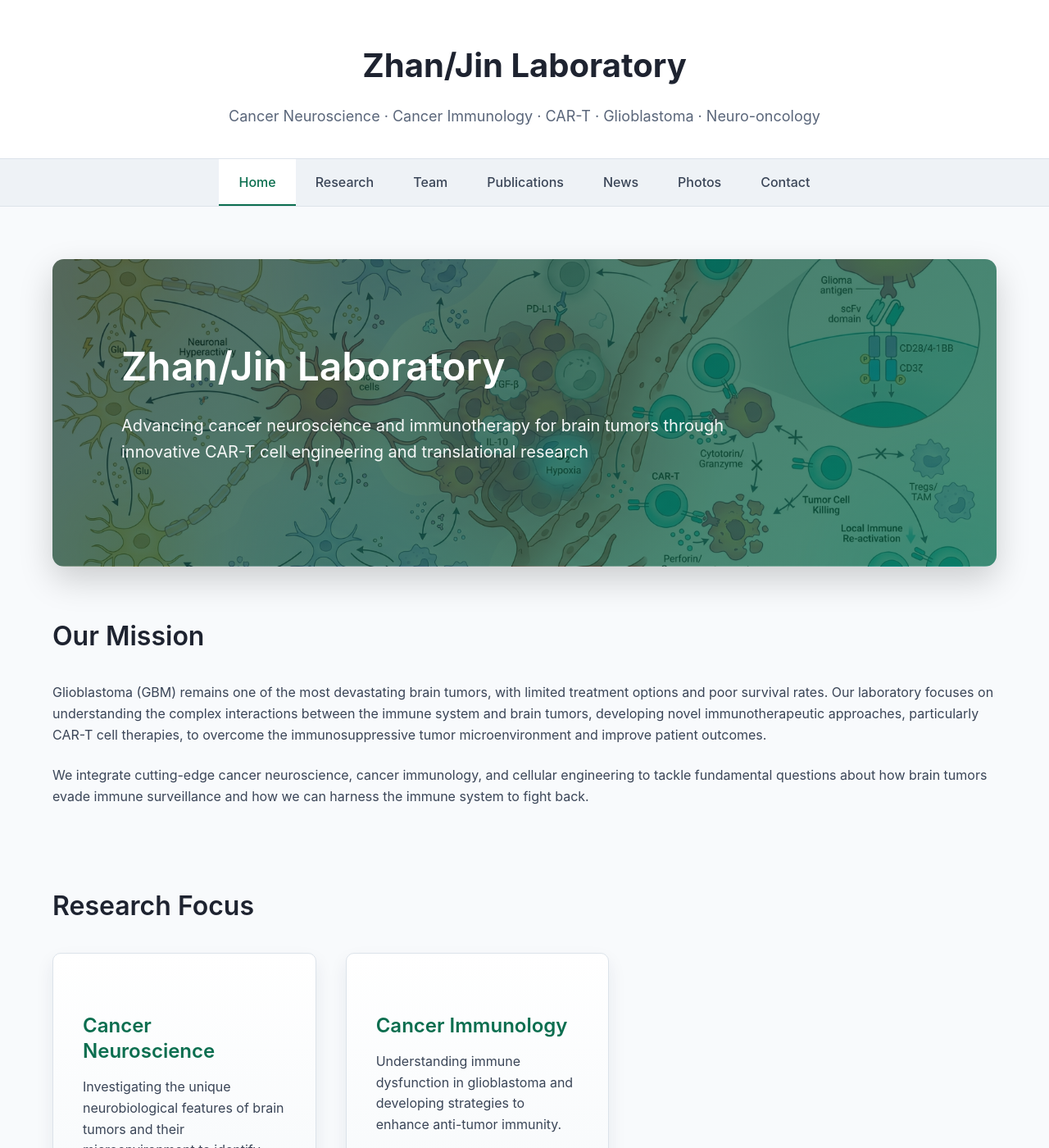
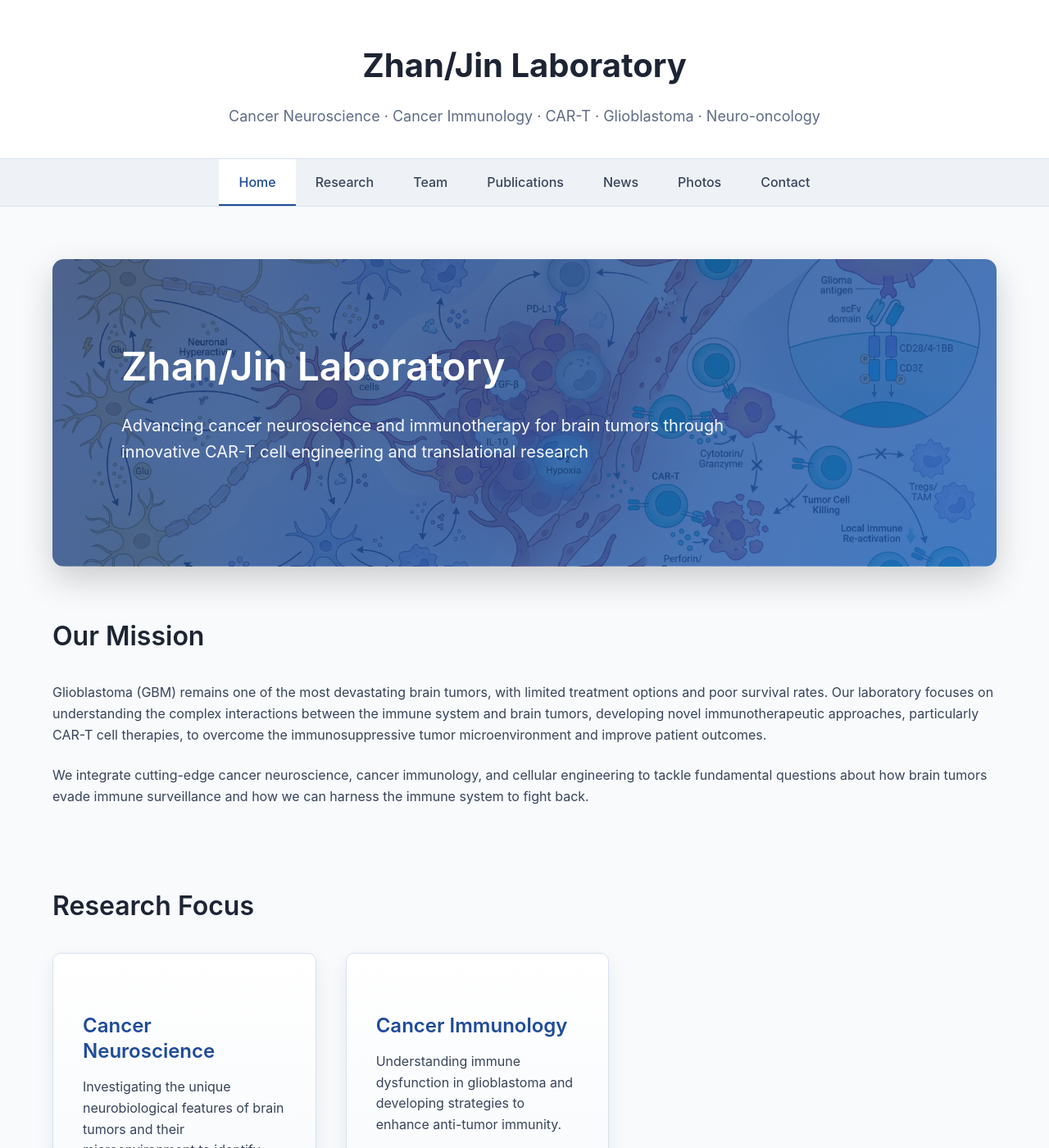
Before and after one commit to Zhan-JinLab/Zhan-JinLab.github.io, a Jekyll site: the page built from index.md, in a window 1280 px wide and 1400 px high. Shown: the whole window at 82% size. Built offline with Jekyll 4.4.1, drawn with Linux system fonts in a browser that asks for light colours.

Commit message:
Switch to academic blue palette and update hero overlay

```diff
--- a/assets/css/style.css
+++ b/assets/css/style.css
@@ -8,14 +8,14 @@
 }
 
 :root {
-    --primary-color: #0b6e4f;
-    --primary-dark: #084c36;
-    --accent-color: #0f5ba7;
-    --text-dark: #1e2330;
-    --text-medium: #3a4557;
-    --text-light: #5a667a;
-    --border-color: #dce3ea;
-    --bg-light: #f5f7fb;
+    --primary-color: #1f4b99;
+    --primary-dark: #163a78;
+    --accent-color: #2f7ae5;
+    --text-dark: #1d2433;
+    --text-medium: #38445a;
+    --text-light: #5e6c85;
+    --border-color: #d8e1ee;
+    --bg-light: #f4f7fc;
     --white: #ffffff;
     --spacing-xs: 0.5rem;
     --spacing-sm: 1rem;
--- a/index.md
+++ b/index.md
@@ -3,7 +3,7 @@ layout: default
 title: Home
 ---
 
-<div class="hero-section banner-hero" style="background-image: linear-gradient(135deg, rgba(5,35,25,0.68) 0%, rgba(7,75,53,0.72) 45%, rgba(9,105,75,0.75) 100%), url('{{ '/assets/images/Banner.jpg' | relative_url }}');">
+<div class="hero-section banner-hero" style="background-image: linear-gradient(135deg, rgba(18,49,112,0.75) 0%, rgba(23,70,142,0.78) 45%, rgba(34,96,184,0.82) 100%), url('{{ '/assets/images/Banner.jpg' | relative_url }}');">
     <div class="hero-inner">
         <h1>Zhan/Jin Laboratory</h1>
         <p>Advancing cancer neuroscience and immunotherapy for brain tumors through innovative CAR-T cell engineering and translational research</p>
```
